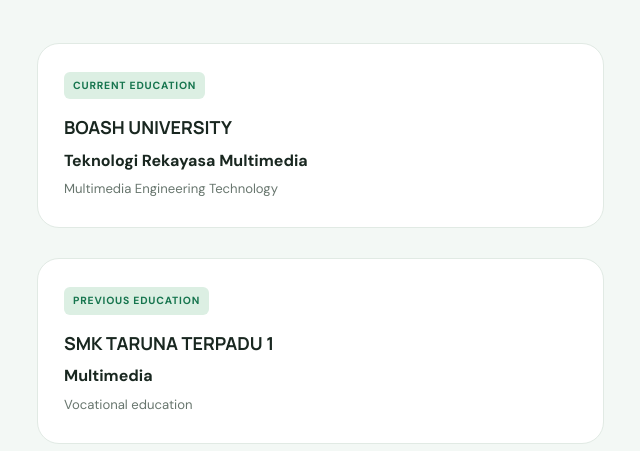
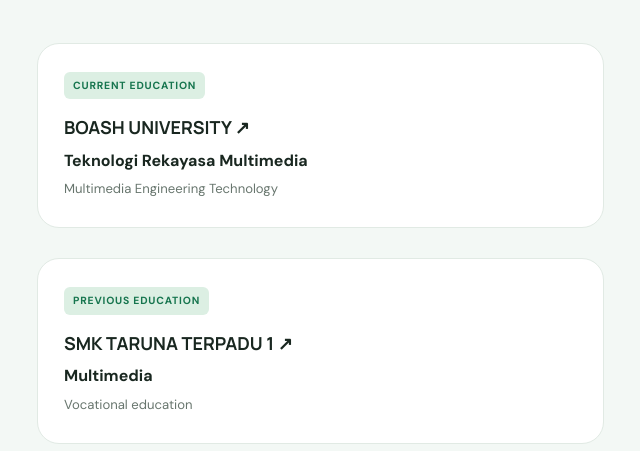
Before and after one commit to MrRyan-dot/NewPortofolio, a website with bundled scripts: page public/index.html in a window 1280 px wide. Shown: the part 1709-2160 px from the top of the page, 416-1056 px from the left. Built offline with nearby package versions, Linux system fonts and the light colour scheme; animation ran at ten frames a second.

Commit message:
Add Google Maps links to education journey

```diff
--- a/public/index.html
+++ b/public/index.html
@@ -147,13 +147,23 @@
           <p>The educational journey listed in my profile.</p>
         </div>
 
+
 <div class="timeline">
   <article class="timeline-item">
     <span class="timeline-dot"></span>
     <div class="timeline-date">2025 — PRESENT</div>
     <div class="timeline-card">
       <span class="timeline-tag">CURRENT EDUCATION</span>
-              <h3>BOASH UNIVERSITY</h3>
+      <h3>
+        <a
+          href="https://www.google.com/maps/place/Universitas+Boash/@-6.5382259,106.7408434,17z/data=!3m1!4b1!4m6!3m5!1s0x2e69c3d3e90a6833:0x647ad93c3ee36083!8m2!3d-6.5382259!4d106.7408434!16s%2Fg%2F11mv4lc3vx?entry=ttu&g_ep=EgoyMDI2MTAyMC4wIKXMDSoASAFQAw%3D%3D"
+          target="_blank"
+          rel="noopener noreferrer"
+          class="education-map-link"
+        >
+          BOASH UNIVERSITY ↗
+        </a>
+      </h3>
       <p>Teknologi Rekayasa Multimedia</p>
       <span class="timeline-location">Multimedia Engineering Technology</span>
     </div>
@@ -164,11 +174,22 @@
     <div class="timeline-date">2015 — 2018</div>
     <div class="timeline-card">
       <span class="timeline-tag">PREVIOUS EDUCATION</span>
-              <h3>SMK TARUNA TERPADU 1</h3>
+      <h3>
+        <a
+          href="https://www.google.com/maps/place/SMK+Boash+1+(SMK+Taruna+Terpadu+1)/@-6.5239462,106.7570196,17z/data=!3m1!4b1!4m6!3m5!1s0x2e69c30d7b95ceaf:0xee8669d06cf200f5!8m2!3d-6.5239462!4d106.7595945!16s%2Fg%2F11c1szyjfg?entry=ttu&g_ep=EgoyMDI2MTAyMC4wIKXMDSoASAFQAw%3D%3D"
+          target="_blank"
+          rel="noopener noreferrer"
+          class="education-map-link"
+        >
+          SMK TARUNA TERPADU 1 ↗
+        </a>
+      </h3>
       <p>Multimedia</p>
       <span class="timeline-location">Vocational education</span>
     </div>
   </article>
+</div>
+
         </div>
       </div>
     </section>
--- a/public/style.css
+++ b/public/style.css
@@ -686,6 +686,17 @@
 .timeline-location {
   color: var(--text-soft);
   font-size: 0.82rem;
+}
+
+
+.education-map-link {
+  color: inherit;
+  text-decoration: none;
+  transition: color 0.25s ease;
+}
+
+.education-map-link:hover {
+  color: #168b70;
 }
 
 /* SKILLS */
```
Lines whose indentation alone changed are shown as unchanged.
